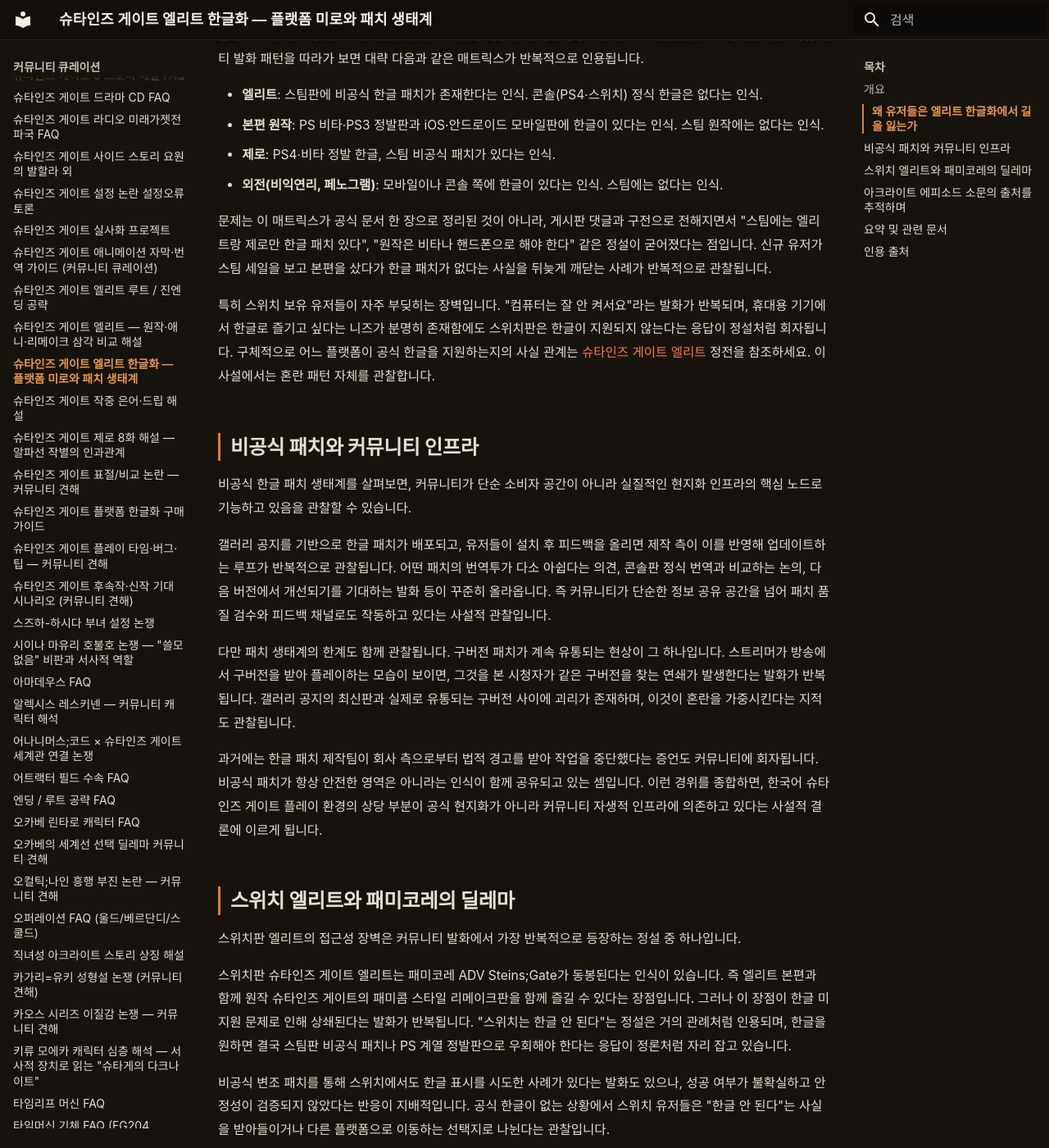
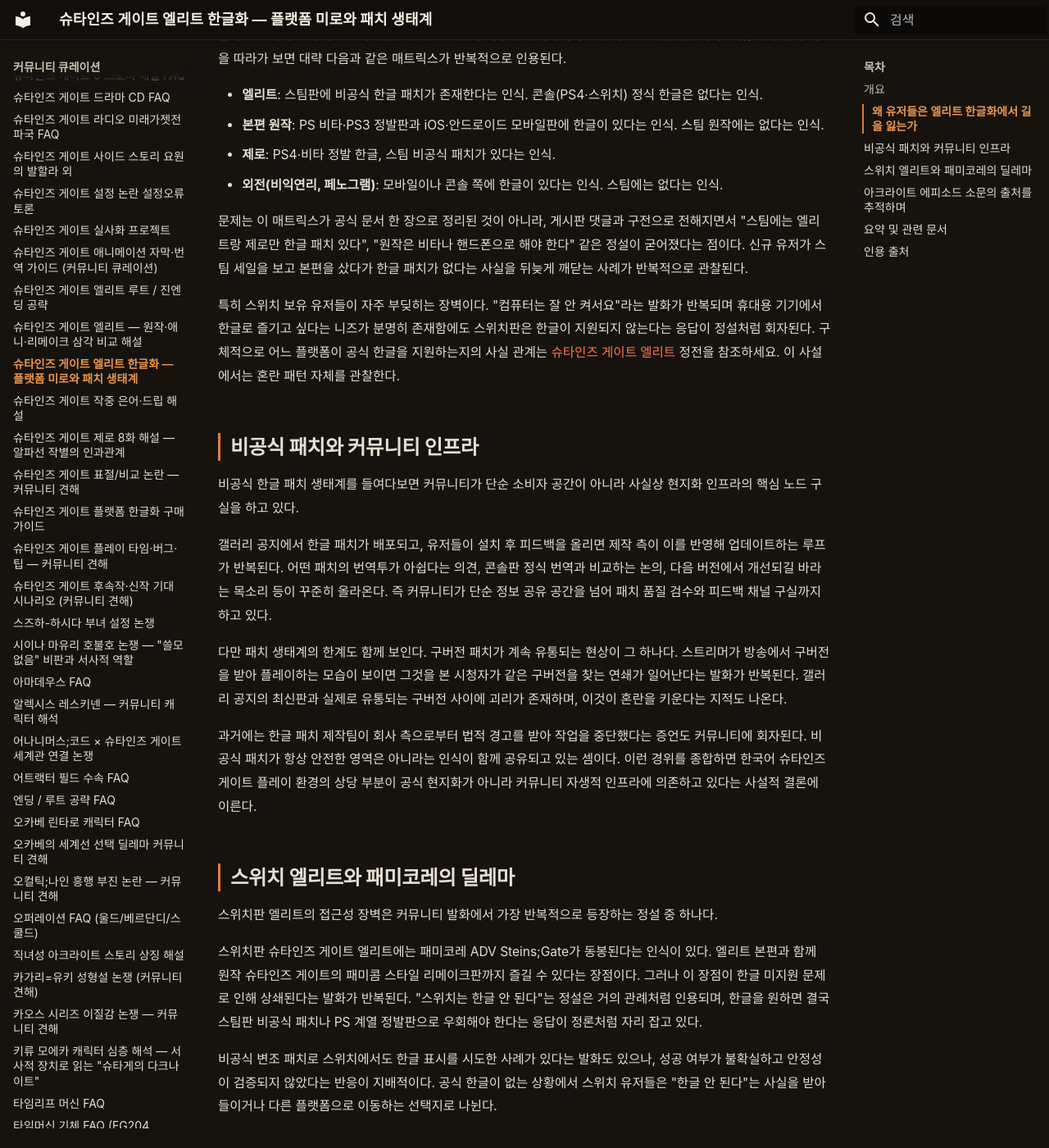
Before and after one commit to sgwiki/sgwiki.github.io, an MkDocs documentation site: the page built from wiki/커뮤니티-큐레이션/슈타인즈-게이트-엘리트-한글화-플랫폼-미로와-패치-생태계.md, in a window 1280 px wide and 1400 px high, scrolled down 907 px. Shown: the whole window at 82% size. Built offline with MkDocs 1.6.1 and Material for MkDocs 9.7.7, drawn with Linux system fonts in a browser that asks for light colours; some web fonts are replaced; some of the changed text lies outside the part shown.

Commit message:
chore(wiki): 슈타인즈-게이트-엘리트-한글화-플랫폼-미로와-패치-생태계 정비 — restructurer admonition 라벨 warning→note(spoiler=none 동기화)·rewriter 1건(일본어 원제 無限遠点のアークライト→Arc-light of the Sky)·humanize 17건(기계적 리듬 합니다→한다 전환 17·번역투 ~를 통해·이중피동 9·형식명사 결말 5·자동화 피동 6·연결어미 뒤 쉼표 5·접속사 즉·따라서 변주 3·추상 주어+만능동사 1)·사실·스포일러(none)·인용·수치(2010/2014/23화·1.130205%) 불변

```diff
--- a/wiki/커뮤니티-큐레이션/슈타인즈-게이트-엘리트-한글화-플랫폼-미로와-패치-생태계.md
+++ b/wiki/커뮤니티-큐레이션/슈타인즈-게이트-엘리트-한글화-플랫폼-미로와-패치-생태계.md
@@ -26,58 +26,58 @@
 
 ## 개요
 
-슈타인즈 게이트 엘리트의 한글화 문제는 한국어 사용자가 유입될 때마다 반복적으로 부딪히는 진입 장벽입니다. 커뮤니티 게시판에는 "엘리트 한글 패치 있나요?", "스위치로 한글 되나요?", "스팀 샀는데 한글 안 보여요" 같은 질문이 주기적으로 올라오고, 유저들은 매번 같은 답변 루프를 겪습니다. 이 사설은 그 반복 패턴 자체를 정리합니다.
+슈타인즈 게이트 엘리트의 한글화 문제는 한국어 사용자가 유입될 때마다 반복적으로 부딪히는 진입 장벽이다. 커뮤니티 게시판에는 "엘리트 한글 패치 있나요?", "스위치로 한글 되나요?", "스팀 샀는데 한글 안 보여요" 같은 질문이 주기적으로 올라오고 유저들은 매번 같은 답변 루프를 겪는다. 이 사설은 그 반복 패턴 자체를 정리한다.
 
-단순한 한글 패치 설치 튜토리얼(경로 지정, 백신 예외 처리 등 시대에 따라 변동되는 기술 정보)은 다루지 않습니다. 대신 플랫폼별 한글화 매트릭스가 왜 분산되어 있는지, 커뮤니티가 그 분산을 어떻게 메우고 있는지, 그리고 엘리트와 아크라이트를 둘러싼 소문이 왜 반복 재생산되는지를 커뮤니티 관찰 산문으로 살펴봅니다.
+단순한 한글 패치 설치 튜토리얼(경로 지정, 백신 예외 처리 등 시대에 따라 변동되는 기술 정보)은 다루지 않는다. 대신 플랫폼별 한글화 매트릭스가 왜 분산되어 있는지, 커뮤니티가 그 분산을 어떻게 메우고 있는지, 엘리트와 아크라이트를 둘러싼 소문이 왜 반복 재생산되는지를 커뮤니티 관찰 산문으로 살펴본다.
 
 ## 왜 유저들은 엘리트 한글화에서 길을 잃는가
 
-슈타인즈 게이트 시리즈 전체가 플랫폼별로 한글화 여부가 제각각이라는 점이 혼란의 출발점으로 파악됩니다. 커뮤니티 발화 패턴을 따라가 보면 대략 다음과 같은 매트릭스가 반복적으로 인용됩니다.
+슈타인즈 게이트 시리즈 전체가 플랫폼별로 한글화 여부가 제각각이라는 점이 혼란의 출발점이다. 커뮤니티 발화 패턴을 따라가 보면 대략 다음과 같은 매트릭스가 반복적으로 인용된다.
 
 - **엘리트**: 스팀판에 비공식 한글 패치가 존재한다는 인식. 콘솔(PS4·스위치) 정식 한글은 없다는 인식.
 - **본편 원작**: PS 비타·PS3 정발판과 iOS·안드로이드 모바일판에 한글이 있다는 인식. 스팀 원작에는 없다는 인식.
 - **제로**: PS4·비타 정발 한글, 스팀 비공식 패치가 있다는 인식.
 - **외전(비익연리, 페노그램)**: 모바일이나 콘솔 쪽에 한글이 있다는 인식. 스팀에는 없다는 인식.
 
-문제는 이 매트릭스가 공식 문서 한 장으로 정리된 것이 아니라, 게시판 댓글과 구전으로 전해지면서 "스팀에는 엘리트랑 제로만 한글 패치 있다", "원작은 비타나 핸드폰으로 해야 한다" 같은 정설이 굳어졌다는 점입니다. 신규 유저가 스팀 세일을 보고 본편을 샀다가 한글 패치가 없다는 사실을 뒤늦게 깨닫는 사례가 반복적으로 관찰됩니다.
+문제는 이 매트릭스가 공식 문서 한 장으로 정리된 것이 아니라, 게시판 댓글과 구전으로 전해지면서 "스팀에는 엘리트랑 제로만 한글 패치 있다", "원작은 비타나 핸드폰으로 해야 한다" 같은 정설이 굳어졌다는 점이다. 신규 유저가 스팀 세일을 보고 본편을 샀다가 한글 패치가 없다는 사실을 뒤늦게 깨닫는 사례가 반복적으로 관찰된다.
 
-특히 스위치 보유 유저들이 자주 부딪히는 장벽입니다. "컴퓨터는 잘 안 켜서요"라는 발화가 반복되며, 휴대용 기기에서 한글로 즐기고 싶다는 니즈가 분명히 존재함에도 스위치판은 한글이 지원되지 않는다는 응답이 정설처럼 회자됩니다. 구체적으로 어느 플랫폼이 공식 한글을 지원하는지의 사실 관계는 [슈타인즈 게이트 엘리트](../lore/슈타인즈-게이트-엘리트.md) 정전을 참조하세요. 이 사설에서는 혼란 패턴 자체를 관찰합니다.
+특히 스위치 보유 유저들이 자주 부딪히는 장벽이다. "컴퓨터는 잘 안 켜서요"라는 발화가 반복되며 휴대용 기기에서 한글로 즐기고 싶다는 니즈가 분명히 존재함에도 스위치판은 한글이 지원되지 않는다는 응답이 정설처럼 회자된다. 구체적으로 어느 플랫폼이 공식 한글을 지원하는지의 사실 관계는 [슈타인즈 게이트 엘리트](../lore/슈타인즈-게이트-엘리트.md) 정전을 참조하세요. 이 사설에서는 혼란 패턴 자체를 관찰한다.
 
 ## 비공식 패치와 커뮤니티 인프라
 
-비공식 한글 패치 생태계를 살펴보면, 커뮤니티가 단순 소비자 공간이 아니라 실질적인 현지화 인프라의 핵심 노드로 기능하고 있음을 관찰할 수 있습니다.
+비공식 한글 패치 생태계를 들여다보면 커뮤니티가 단순 소비자 공간이 아니라 사실상 현지화 인프라의 핵심 노드 구실을 하고 있다.
 
-갤러리 공지를 기반으로 한글 패치가 배포되고, 유저들이 설치 후 피드백을 올리면 제작 측이 이를 반영해 업데이트하는 루프가 반복적으로 관찰됩니다. 어떤 패치의 번역투가 다소 아쉽다는 의견, 콘솔판 정식 번역과 비교하는 논의, 다음 버전에서 개선되기를 기대하는 발화 등이 꾸준히 올라옵니다. 즉 커뮤니티가 단순한 정보 공유 공간을 넘어 패치 품질 검수와 피드백 채널로도 작동하고 있다는 사설적 관찰입니다.
+갤러리 공지에서 한글 패치가 배포되고, 유저들이 설치 후 피드백을 올리면 제작 측이 이를 반영해 업데이트하는 루프가 반복된다. 어떤 패치의 번역투가 아쉽다는 의견, 콘솔판 정식 번역과 비교하는 논의, 다음 버전에서 개선되길 바라는 목소리 등이 꾸준히 올라온다. 즉 커뮤니티가 단순 정보 공유 공간을 넘어 패치 품질 검수와 피드백 채널 구실까지 하고 있다.
 
-다만 패치 생태계의 한계도 함께 관찰됩니다. 구버전 패치가 계속 유통되는 현상이 그 하나입니다. 스트리머가 방송에서 구버전을 받아 플레이하는 모습이 보이면, 그것을 본 시청자가 같은 구버전을 찾는 연쇄가 발생한다는 발화가 반복됩니다. 갤러리 공지의 최신판과 실제로 유통되는 구버전 사이에 괴리가 존재하며, 이것이 혼란을 가중시킨다는 지적도 관찰됩니다.
+다만 패치 생태계의 한계도 함께 보인다. 구버전 패치가 계속 유통되는 현상이 그 하나다. 스트리머가 방송에서 구버전을 받아 플레이하는 모습이 보이면 그것을 본 시청자가 같은 구버전을 찾는 연쇄가 일어난다는 발화가 반복된다. 갤러리 공지의 최신판과 실제로 유통되는 구버전 사이에 괴리가 존재하며, 이것이 혼란을 키운다는 지적도 나온다.
 
-과거에는 한글 패치 제작팀이 회사 측으로부터 법적 경고를 받아 작업을 중단했다는 증언도 커뮤니티에 회자됩니다. 비공식 패치가 항상 안전한 영역은 아니라는 인식이 함께 공유되고 있는 셈입니다. 이런 경위를 종합하면, 한국어 슈타인즈 게이트 플레이 환경의 상당 부분이 공식 현지화가 아니라 커뮤니티 자생적 인프라에 의존하고 있다는 사설적 결론에 이르게 됩니다.
+과거에는 한글 패치 제작팀이 회사 측으로부터 법적 경고를 받아 작업을 중단했다는 증언도 커뮤니티에 회자된다. 비공식 패치가 항상 안전한 영역은 아니라는 인식이 함께 공유되고 있는 셈이다. 이런 경위를 종합하면 한국어 슈타인즈 게이트 플레이 환경의 상당 부분이 공식 현지화가 아니라 커뮤니티 자생적 인프라에 의존하고 있다는 사설적 결론에 이른다.
 
 ## 스위치 엘리트와 패미코레의 딜레마
 
-스위치판 엘리트의 접근성 장벽은 커뮤니티 발화에서 가장 반복적으로 등장하는 정설 중 하나입니다.
+스위치판 엘리트의 접근성 장벽은 커뮤니티 발화에서 가장 반복적으로 등장하는 정설 중 하나다.
 
-스위치판 슈타인즈 게이트 엘리트는 패미코레 ADV Steins;Gate가 동봉된다는 인식이 있습니다. 즉 엘리트 본편과 함께 원작 슈타인즈 게이트의 패미콤 스타일 리메이크판을 함께 즐길 수 있다는 장점입니다. 그러나 이 장점이 한글 미지원 문제로 인해 상쇄된다는 발화가 반복됩니다. "스위치는 한글 안 된다"는 정설은 거의 관례처럼 인용되며, 한글을 원하면 결국 스팀판 비공식 패치나 PS 계열 정발판으로 우회해야 한다는 응답이 정론처럼 자리 잡고 있습니다.
+스위치판 슈타인즈 게이트 엘리트에는 패미코레 ADV Steins;Gate가 동봉된다는 인식이 있다. 엘리트 본편과 함께 원작 슈타인즈 게이트의 패미콤 스타일 리메이크판까지 즐길 수 있다는 장점이다. 그러나 이 장점이 한글 미지원 문제로 인해 상쇄된다는 발화가 반복된다. "스위치는 한글 안 된다"는 정설은 거의 관례처럼 인용되며, 한글을 원하면 결국 스팀판 비공식 패치나 PS 계열 정발판으로 우회해야 한다는 응답이 정론처럼 자리 잡고 있다.
 
-비공식 변조 패치를 통해 스위치에서도 한글 표시를 시도한 사례가 있다는 발화도 있으나, 성공 여부가 불확실하고 안정성이 검증되지 않았다는 반응이 지배적입니다. 공식 한글이 없는 상황에서 스위치 유저들은 "한글 안 된다"는 사실을 받아들이거나 다른 플랫폼으로 이동하는 선택지로 나뉜다는 관찰입니다.
+비공식 변조 패치로 스위치에서도 한글 표시를 시도한 사례가 있다는 발화도 있으나, 성공 여부가 불확실하고 안정성이 검증되지 않았다는 반응이 지배적이다. 공식 한글이 없는 상황에서 스위치 유저들은 "한글 안 된다"는 사실을 받아들이거나 다른 플랫폼으로 이동하는 선택지로 나뉜다.
 
 ## 아크라이트 에피소드 소문의 출처를 추적하며
 
-커뮤니티 큐레이션 과정에서 "엘리트에 아크라이트가 신규 수록되었다"는 전제가 발화된 적이 있습니다. 이 사설에서는 이 전제를 사실로 단정하지 않고, 검증 가능한 소스를 통해 추적했습니다.
+커뮤니티 큐레이션 과정에서 "엘리트에 아크라이트가 신규 수록되었다"는 전제가 발화된 적이 있다. 이 사설에서는 이 전제를 사실로 단정하지 않고 검증 가능한 소스로 추적했다.
 
-확인된 바로는, **슈타인즈 게이트 무한원점의 아크라이트**(無限遠点のアークライト)는 슈타인즈 게이트 엘리트에 수록된 에피소드가 아니라 별개의 미디어 믹스 작품입니다. 이 작품의 이력을 정리하면 다음과 같이 확인됩니다.
+확인된 바로는 **슈타인즈 게이트 무한원점의 아크라이트**(Arc-light of the Sky)가 슈타인즈 게이트 엘리트에 수록된 에피소드가 아니라 별개의 미디어 믹스 작품이라는 점이다. 이 작품의 이력을 정리하면 다음과 같다.
 
 - 2010년 발매된 드라마 CD로 처음 공개되었습니다. β 세계선(다이버전스 1.130205%)의 이야기를 다룹니다.
 - 2014년에 만화(코믹스)로 연재되어 단행본화되었습니다.
 - 슈타인즈 게이트 제로 애니메이션 23화(최종화) "무한원점의 아크라이트 -Arc-light of the Sky-"에서 이 드라마 CD의 결말 부분과 슈타인즈 게이트 0 비주얼 노벨의 Vega and Altair 루트, Milky-way Crossing 루트 내용을 통합하여 다루었습니다.
 
-즉 아크라이트는 엘리트(본편 리메이크)에 신규 수록된 콘텐츠가 아니라, 제로 계열의 외전 서사로서 드라마 CD에서 출발해 만화와 제로 애니메이션으로 이어진 별개 작품이라는 것이 사실검증 소스에서 공통적으로 확인되는 내용입니다.
+다시 말해 아크라이트는 엘리트(본편 리메이크)에 신규 수록된 콘텐츠가 아니라, 제로 계열의 외전 서사로서 드라마 CD에서 출발해 만화와 제로 애니메이션으로 이어진 별개 작품이라는 점이 사실검증 소스에서 공통적으로 확인된다.
 
-다만 사실검증 소스가 모든 커뮤니티 발화를 일목요연하게 반박하지는 못합니다. 엘리트에 어떤 형태로든 아크라이트 관련 요소가 포함되어 있다는 인상을 유저가 받을 수 있는 경로가 전혀 없다고 단언하기는 어렵습니다. 따라서 "엘리트에 아크라이트가 수록되었다"는 발화는 커뮤니티에서 회자되는 오해일 가능성이 높다는 점을 분명히 하되, 사실로 단정하지 않고 "확인된 바로는 별개 작품"이라는 표현을 유지합니다.
+다만 사실검증 소스가 모든 커뮤니티 발화를 일목요연하게 반박하지는 못한다. 엘리트에 어떤 형태로든 아크라이트 관련 요소가 포함되어 있다는 인상을 유저가 받을 수 있는 경로가 전혀 없다고 단언하기는 어렵다. 그래서 "엘리트에 아크라이트가 수록되었다"는 발화는 커뮤니티에서 회자되는 오해일 가능성이 높다는 점을 분명히 하되, 사실로 단정하지 않고 "확인된 바로는 별개 작품"이라는 표현을 유지한다.
 
 ## 요약 및 관련 문서
 
-한국어 유저가 슈타인즈 게이트 엘리트를 한글로 즐기기 위해 거쳐야 하는 경로는 단일하지 않습니다. 플랫폼별 한글화 매트릭스가 분산되어 있고, 비공식 패치 생태계가 그 틈을 메우고 있으며, 스위치 유저는 접근성 장벽에 직면하고, 아크라이트 소문은 별개 작품의 이력과 혼합되어 회자되는 현상이 관찰됩니다. 이 모든 것은 커뮤니티가 단순한 팬덤 공간이 아니라 현지화 인프라와 정보 검증 채널을 동시에 떠안고 있는 복합 생태계라는 사설적 관찰로 귀결됩니다.
+한국어 유저가 슈타인즈 게이트 엘리트를 한글로 즐기기 위해 거쳐야 하는 경로는 단일하지 않다. 플랫폼별 한글화 매트릭스가 분산되어 있고, 비공식 패치 생태계가 그 틈을 메우고 있으며, 스위치 유저는 접근성 장벽에 직면하고, 아크라이트 소문은 별개 작품의 이력과 혼합되어 회자되는 현상이 관찰된다. 이 모든 것은 커뮤니티가 단순한 팬덤 공간이 아니라 현지화 인프라와 정보 검증 채널을 동시에 떠안고 있는 복합 생태계라는 사설적 관찰로 귀결된다.
 
 사실 정보는 아래 정전을 참조하세요.
 
```
Also changed, not shown: other parts of wiki/커뮤니티-큐레이션/슈타인즈-게이트-엘리트-한글화-플랫폼-미로와-패치-생태계.md (+1 -1 lines).
